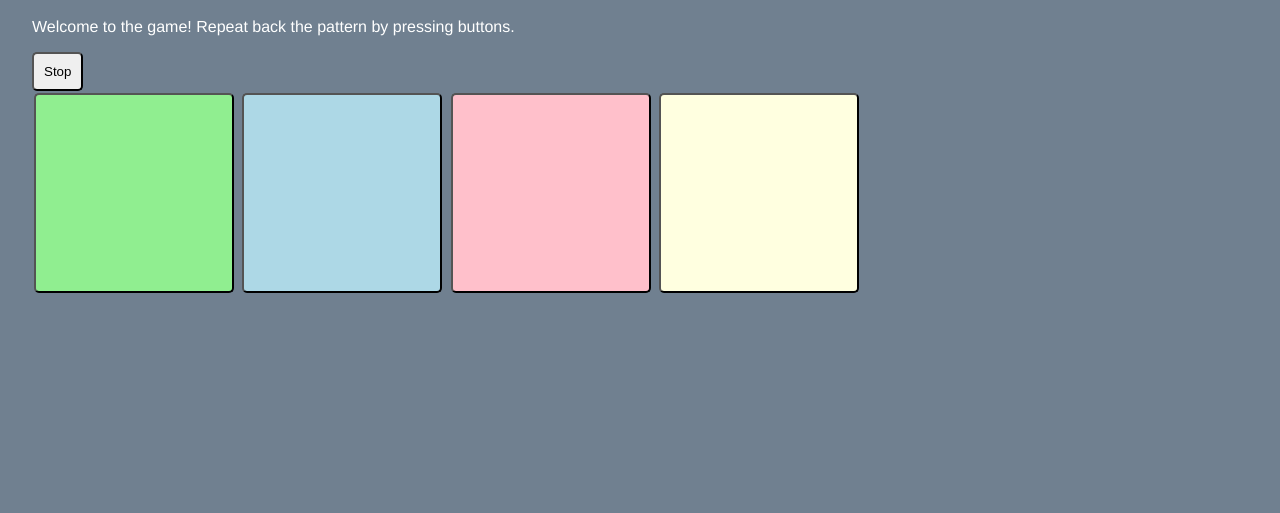
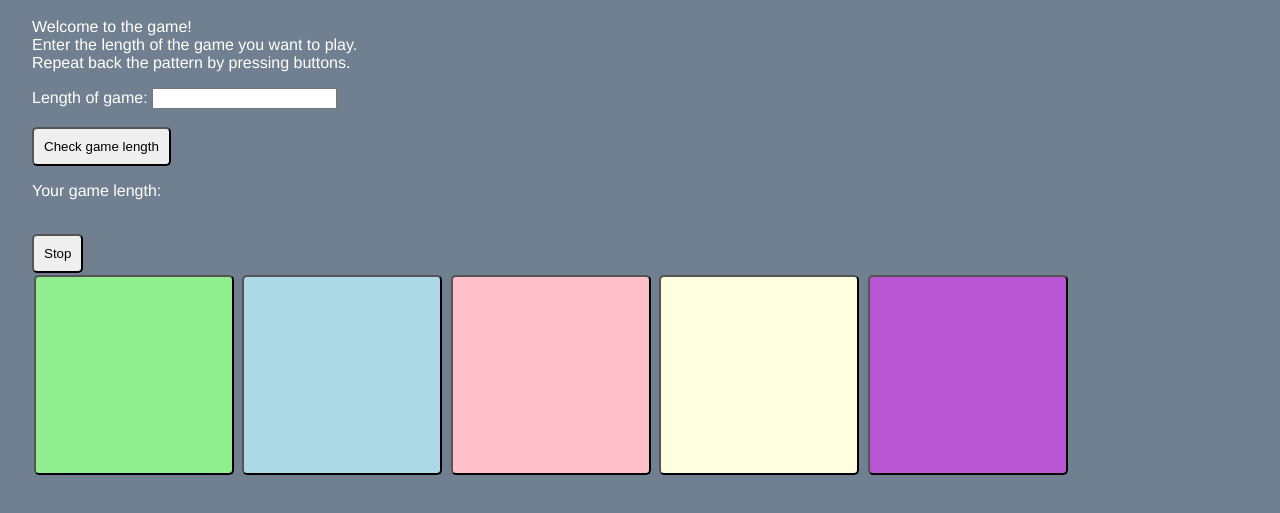
Before and after one commit to hayounki/test-project-1, a plain HTML site: page index.html in a window 1280 px wide. Both pictures are taken after a click on the button "Start". Shown: the part 73-586 px from the top of the page. Drawn offline with Linux system fonts and the light colour scheme.

Commit message:
🌸🏦 Updated with Glitch

```diff
--- a/index.html
+++ b/index.html
@@ -17,8 +17,25 @@
     <h1>Light and Sound Memory Game</h1>
 
     <p>
-      Welcome to the game! Repeat back the pattern by pressing buttons.
+      Welcome to the game!<br>
+      Enter the length of the game you want to play.<br>
+      Repeat back the pattern by pressing buttons.
     </p>
+
+    <form id="frmGameLen">
+        <label for="gameLen">Length of game:</label>
+      <input type="number" id="gameLen" name="gameLen"><br>
+    </form>
+
+    <br>
+    <button onclick="getGameLen()">
+      Check game length
+    </button>
+    <p>
+      Your game length:
+    </p>
+    <p id="printGameLen"></p><br>
+
     <button id="startBtn" onclick="startGame()">
       Start
     </button>
@@ -31,6 +48,7 @@
       <button id="button2" onclick="guess(2)" onmousedown="startTone(2)" onmouseup="stopTone()"></button>
       <button id="button3" onclick="guess(3)" onmousedown="startTone(3)" onmouseup="stopTone()"></button>
       <button id="button4" onclick="guess(4)" onmousedown="startTone(4)" onmouseup="stopTone()"></button>
+      <button id="button5" onclick="guess(5)" onmousedown="startTone(5)" onmouseup="stopTone()"></button>
     </div>
   </body>
 </html>
--- a/script.js
+++ b/script.js
@@ -5,6 +5,7 @@ const nextClueWaitTime = 500; //how long to wait before starting playback of the
 
 //Global Variables
 var pattern = [2, 2, 4, 3, 2, 1, 2, 4];
+var patternLen = 8;
 var progress = 0;
 var gamePlaying = false;
 var gamePlaying = false;
@@ -12,10 +13,27 @@ var tonePlaying = false;
 var volume = 0.5; //must be between 0.0 and 1.0
 var guessCounter = 0;
 
+function getGameLen() {
+  patternLen = document.getElementById("gameLen").value;
+  document.getElementById("printGameLen").innerHTML = patternLen;
+}
+
+function getRandomInt(max) {
+  return Math.floor(Math.random() * Math.floor(max));
+}
+
+function makePattern() {
+  for(let i=0;i<=8;i++){
+    pattern[i] = getRandomInt(5) + 1;
+  }
+}
+
 function startGame() {
   //initialize game variables
   progress = 0;
   gamePlaying = true;
+
+  makePattern();
 
   //swap the Start and Stop buttons
   document.getElementById("startBtn").classList.add("hidden");
@@ -39,7 +57,8 @@ const freqMap = {
   1: 261.6,
   2: 329.6,
   3: 392,
-  4: 518.1
+  4: 518.1,
+  5: 550
 };
 function playTone(btn, len) {
   o.frequency.value = freqMap[btn];
@@ -105,7 +124,7 @@ function guess(btn){
 
   if (pattern[guessCounter] == btn){
     if (guessCounter == progress){
-      if (progress == pattern.length - 1){ winGame(); }
+      if (progress == patternLen - 1){ winGame(); }
       else{
         progress++;
         playClueSequence();
--- a/style.css
+++ b/style.css
@@ -55,3 +55,10 @@ button {
 #button4:active, #button4.lit {
   background: yellow;
 }
+
+#button5 {
+  background: mediumorchid;
+}
+#button5:active, #button5.lit {
+  background: purple;
+}
```
